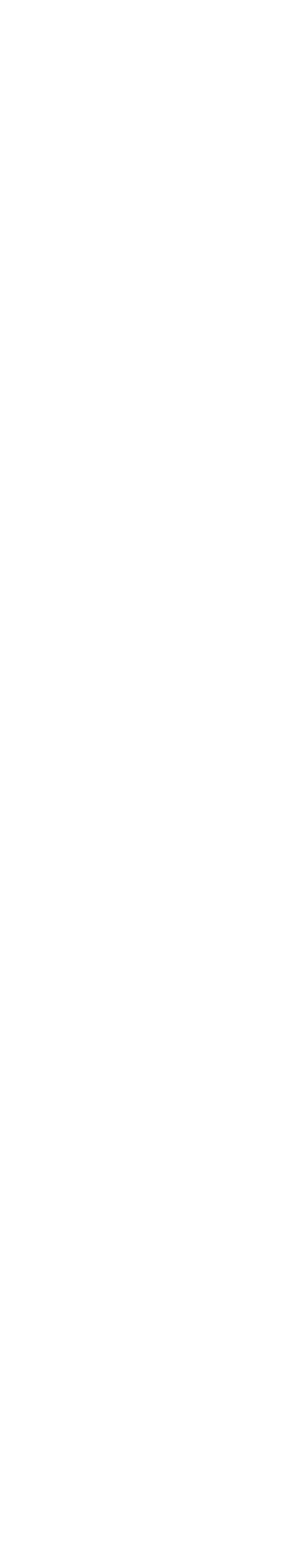
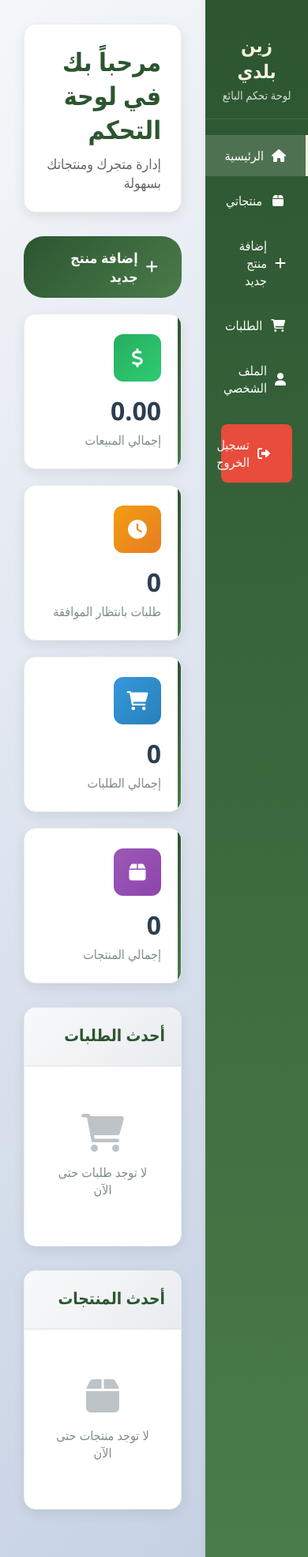
Before and after one commit to ayoub21dev/ZenBladi-V2, a PHP site: page /Seller/Seller.php in a window 390 px wide. Before the commit the page is empty. Shown: the whole page at 79% size. Before the commit the page ends 844 px from the top, so only its background shows below. Run offline with PHP 8.4, Linux system fonts and the light colour scheme; the visitor is signed in with stand-in values (Sample User, id 1); data that the repository does not hold is empty.

Commit message:
feat(seller): implement seller dashboard with statistics and latest orders/products
- Create Seller.php to display seller-specific statistics including total sales, pending orders, and total products.
- Fetch and display the latest orders and products for the seller.
- Update session variable from user_id to seller_id for better clarity in user roles.
- Add responsive design elements and interactive features for improved user experience.

```diff
--- a/frontEnd/Seller/Seller.php
+++ b/frontEnd/Seller/Seller.php
@@ -0,0 +1,224 @@
+<?php
+session_start();
+require_once '../../backend/db.php';
+
+// Check if seller is logged in
+if (!isset($_SESSION['user_id']) || $_SESSION['user_type'] !== 'seller') {
+    header('Location: ../login.php');
+    exit();
+}
+
+$seller_id = $_SESSION['user_id'];
+
+// Fetch seller statistics
+try {
+    // Total Sales
+    $sales_query = "SELECT COALESCE(SUM(total_amount), 0) as total_sales FROM orders WHERE seller_id = ? AND status = 'completed'";
+    $sales_stmt = $pdo->prepare($sales_query);
+    $sales_stmt->execute([$seller_id]);
+    $total_sales = $sales_stmt->fetch()['total_sales'];
+
+    // Orders Pending Approval
+    $pending_query = "SELECT COUNT(*) as pending_orders FROM orders WHERE seller_id = ? AND status = 'pending'";
+    $pending_stmt = $pdo->prepare($pending_query);
+    $pending_stmt->execute([$seller_id]);
+    $pending_orders = $pending_stmt->fetch()['pending_orders'];
+
+    // Total Orders
+    $orders_query = "SELECT COUNT(*) as total_orders FROM orders WHERE seller_id = ?";
+    $orders_stmt = $pdo->prepare($orders_query);
+    $orders_stmt->execute([$seller_id]);
+    $total_orders = $orders_stmt->fetch()['total_orders'];
+
+    // Total Products
+    $products_query = "SELECT COUNT(*) as total_products FROM product WHERE seller_id = ?";
+    $products_stmt = $pdo->prepare($products_query);
+    $products_stmt->execute([$seller_id]);
+    $total_products = $products_stmt->fetch()['total_products'];
+
+    // Latest Orders (last 5)
+    $latest_orders_query = "SELECT o.id, o.total_amount, o.status, o.created_at, u.name as customer_name
+                           FROM orders o
+                           JOIN users u ON o.user_id = u.id
+                           WHERE o.seller_id = ?
+                           ORDER BY o.created_at DESC
+                           LIMIT 5";
+    $latest_orders_stmt = $pdo->prepare($latest_orders_query);
+    $latest_orders_stmt->execute([$seller_id]);
+    $latest_orders = $latest_orders_stmt->fetchAll();
+
+    // Latest Products (last 5)
+    $latest_products_query = "SELECT id, name, price, image, created_at
+                             FROM product
+                             WHERE seller_id = ?
+                             ORDER BY created_at DESC
+                             LIMIT 5";
+    $latest_products_stmt = $pdo->prepare($latest_products_query);
+    $latest_products_stmt->execute([$seller_id]);
+    $latest_products = $latest_products_stmt->fetchAll();
+
+} catch (PDOException $e) {
+    error_log('Database error: ' . $e->getMessage());
+    $total_sales = $pending_orders = $total_orders = $total_products = 0;
+    $latest_orders = $latest_products = [];
+}
+?>
+
+<!DOCTYPE html>
+<html lang="ar" dir="rtl">
+<head>
+    <meta charset="UTF-8">
+    <meta name="viewport" content="width=device-width, initial-scale=1.0">
+    <title>لوحة تحكم البائع - زين بلدي</title>
+    <link rel="stylesheet" href="https://cdnjs.cloudflare.com/ajax/libs/font-awesome/6.0.0/css/all.min.css">
+    <link rel="stylesheet" href="../assest/CSS/Seller.css">
+
+</head>
+<body>
+    <div class="dashboard-container">
+        <!-- Sidebar -->
+        <div class="sidebar">
+            <div class="sidebar-header">
+                <h2>زين بلدي</h2>
+                <p>لوحة تحكم البائع</p>
+            </div>
+            <ul class="sidebar-menu">
+                <li><a href="Seller.php" class="active"><i class="fas fa-home"></i> الرئيسية</a></li>
+                <li><a href="products.php"><i class="fas fa-box"></i> منتجاتي</a></li>
+                <li><a href="add-product.php"><i class="fas fa-plus"></i> إضافة منتج جديد</a></li>
+                <li><a href="orders.php"><i class="fas fa-shopping-cart"></i> الطلبات</a></li>
+                <li><a href="profile.php"><i class="fas fa-user"></i> الملف الشخصي</a></li>
+                <li><a href="../logout.php" class="logout-btn"><i class="fas fa-sign-out-alt"></i> تسجيل الخروج</a></li>
+            </ul>
+        </div>
+
+        <!-- Main Content -->
+        <div class="main-content">
+            <!-- Dashboard Header -->
+            <div class="dashboard-header">
+                <h1>مرحباً بك في لوحة التحكم</h1>
+                <p>إدارة متجرك ومنتجاتك بسهولة</p>
+            </div>
+
+            <!-- Add Product Button -->
+            <a href="add-product.php" class="add-product-btn">
+                <i class="fas fa-plus"></i>
+                إضافة منتج جديد
+            </a>
+
+            <!-- Statistics Cards -->
+            <div class="stats-grid">
+                <div class="stat-card sales">
+                    <div class="icon"><i class="fas fa-dollar-sign"></i></div>
+                    <h3><?= number_format($total_sales, 2) ?></h3>
+                    <p>إجمالي المبيعات</p>
+                </div>
+                <div class="stat-card pending">
+                    <div class="icon"><i class="fas fa-clock"></i></div>
+                    <h3><?= $pending_orders ?></h3>
+                    <p>طلبات بانتظار الموافقة</p>
+                </div>
+                <div class="stat-card orders">
+                    <div class="icon"><i class="fas fa-shopping-cart"></i></div>
+                    <h3><?= $total_orders ?></h3>
+                    <p>إجمالي الطلبات</p>
+                </div>
+                <div class="stat-card products">
+                    <div class="icon"><i class="fas fa-box"></i></div>
+                    <h3><?= $total_products ?></h3>
+                    <p>إجمالي المنتجات</p>
+                </div>
+            </div>
+
+            <!-- Content Sections -->
+            <div class="content-grid">
+                <!-- Latest Orders -->
+                <div class="content-section">
+                    <div class="section-header">
+                        <h2>أحدث الطلبات</h2>
+                    </div>
+                    <div class="section-content">
+                        <?php if (empty($latest_orders)): ?>
+                            <div class="empty-state">
+                                <i class="fas fa-shopping-cart"></i>
+                                <p>لا توجد طلبات حتى الآن</p>
+                            </div>
+                        <?php else: ?>
+                            <?php foreach ($latest_orders as $order): ?>
+                                <div class="order-item">
+                                    <div class="order-info">
+                                        <h4>طلب #<?= $order['id'] ?></h4>
+                                        <p>العميل: <?= htmlspecialchars($order['customer_name']) ?></p>
+                                        <p><?= date('Y-m-d', strtotime($order['created_at'])) ?></p>
+                                    </div>
+                                    <div>
+                                        <p style="font-weight: bold; margin-bottom: 5px;"><?= number_format($order['total_amount'], 2) ?> درهم</p>
+                                        <span class="status-badge status-<?= $order['status'] ?>">
+                                            <?php
+                                            $status_text = [
+                                                'pending' => 'في الانتظار',
+                                                'completed' => 'مكتمل',
+                                                'cancelled' => 'ملغي'
+                                            ];
+                                            echo $status_text[$order['status']] ?? $order['status'];
+                                            ?>
+                                        </span>
+                                    </div>
+                                </div>
+                            <?php endforeach; ?>
+                        <?php endif; ?>
+                    </div>
+                </div>
+
+                <!-- Latest Products -->
+                <div class="content-section">
+                    <div class="section-header">
+                        <h2>أحدث المنتجات</h2>
+                    </div>
+                    <div class="section-content">
+                        <?php if (empty($latest_products)): ?>
+                            <div class="empty-state">
+                                <i class="fas fa-box"></i>
+                                <p>لا توجد منتجات حتى الآن</p>
+                            </div>
+                        <?php else: ?>
+                            <?php foreach ($latest_products as $product): ?>
+                                <div class="product-item">
+                                    <div class="product-info">
+                                        <h4><?= htmlspecialchars($product['name']) ?></h4>
+                                        <p><?= number_format($product['price'], 2) ?> درهم</p>
+                                        <p><?= date('Y-m-d', strtotime($product['created_at'])) ?></p>
+                                    </div>
+                                    <?php if ($product['image']): ?>
+                                        <img src="<?= htmlspecialchars($product['image']) ?>" alt="<?= htmlspecialchars($product['name']) ?>" class="product-image">
+                                    <?php endif; ?>
+                                </div>
+                            <?php endforeach; ?>
+                        <?php endif; ?>
+                    </div>
+                </div>
+            </div>
+        </div>
+    </div>
+
+    <script>
+        // Add some interactive features
+        document.addEventListener('DOMContentLoaded', function() {
+            // Animate stat cards on load
+            const statCards = document.querySelectorAll('.stat-card');
+            statCards.forEach((card, index) => {
+                setTimeout(() => {
+                    card.style.opacity = '0';
+                    card.style.transform = 'translateY(20px)';
+                    card.style.transition = 'all 0.5s ease';
+
+                    setTimeout(() => {
+                        card.style.opacity = '1';
+                        card.style.transform = 'translateY(0)';
+                    }, 100);
+                }, index * 100);
+            });
+        });
+    </script>
+</body>
+</html>
--- /dev/null
+++ b/frontEnd/assest/CSS/Seller.css
@@ -0,0 +1,336 @@
+* {
+    margin: 0;
+    padding: 0;
+    box-sizing: border-box;
+}
+
+body {
+    font-family: 'Segoe UI', Tahoma, Geneva, Verdana, sans-serif;
+    background: linear-gradient(135deg, #f5f7fa 0%, #c3cfe2 100%);
+    min-height: 100vh;
+    direction: rtl;
+}
+
+.dashboard-container {
+    display: flex;
+    min-height: 100vh;
+}
+
+/* Sidebar Styles */
+.sidebar {
+    width: 280px;
+    background: linear-gradient(180deg, #2c5530 0%, #4a7c4a 100%);
+    color: white;
+    padding: 20px 0;
+    box-shadow: 2px 0 10px rgba(0,0,0,0.1);
+    position: fixed;
+    height: 100vh;
+    overflow-y: auto;
+}
+
+.sidebar-header {
+    text-align: center;
+    padding: 20px;
+    border-bottom: 1px solid rgba(255,255,255,0.1);
+    margin-bottom: 20px;
+}
+
+.sidebar-header h2 {
+    color: #f4f1de;
+    font-size: 1.5rem;
+    margin-bottom: 5px;
+}
+
+.sidebar-header p {
+    color: rgba(255,255,255,0.8);
+    font-size: 0.9rem;
+}
+
+.sidebar-menu {
+    list-style: none;
+    padding: 0;
+}
+
+.sidebar-menu li {
+    margin: 5px 0;
+}
+
+.sidebar-menu a {
+    display: flex;
+    align-items: center;
+    padding: 15px 25px;
+    color: white;
+    text-decoration: none;
+    transition: all 0.3s ease;
+    border-right: 3px solid transparent;
+}
+
+.sidebar-menu a:hover {
+    background: rgba(255,255,255,0.1);
+    border-right-color: #f4f1de;
+}
+
+.sidebar-menu a.active {
+    background: rgba(255,255,255,0.15);
+    border-right-color: #f4f1de;
+}
+
+.sidebar-menu i {
+    margin-left: 10px;
+    width: 20px;
+    text-align: center;
+}
+
+.logout-btn {
+    background: #e74c3c !important;
+    margin: 20px;
+    border-radius: 8px;
+    text-align: center;
+}
+
+.logout-btn:hover {
+    background: #c0392b !important;
+}
+
+/* Main Content */
+.main-content {
+    flex: 1;
+    margin-right: 280px;
+    padding: 30px;
+}
+
+.dashboard-header {
+    background: white;
+    padding: 25px;
+    border-radius: 15px;
+    box-shadow: 0 5px 15px rgba(0,0,0,0.08);
+    margin-bottom: 30px;
+    border: 1px solid #e9ecef;
+}
+
+.dashboard-header h1 {
+    color: #2c5530;
+    font-size: 2rem;
+    margin-bottom: 10px;
+}
+
+.dashboard-header p {
+    color: #666;
+    font-size: 1.1rem;
+}
+
+/* Statistics Cards */
+.stats-grid {
+    display: grid;
+    grid-template-columns: repeat(auto-fit, minmax(250px, 1fr));
+    gap: 20px;
+    margin-bottom: 30px;
+}
+
+.stat-card {
+    background: white;
+    padding: 25px;
+    border-radius: 15px;
+    box-shadow: 0 5px 15px rgba(0,0,0,0.08);
+    border: 1px solid #e9ecef;
+    transition: transform 0.3s ease;
+    position: relative;
+    overflow: hidden;
+}
+
+.stat-card:hover {
+    transform: translateY(-5px);
+}
+
+.stat-card::before {
+    content: '';
+    position: absolute;
+    top: 0;
+    right: 0;
+    width: 4px;
+    height: 100%;
+    background: linear-gradient(180deg, #2c5530, #4a7c4a);
+}
+
+.stat-card .icon {
+    width: 60px;
+    height: 60px;
+    border-radius: 12px;
+    display: flex;
+    align-items: center;
+    justify-content: center;
+    font-size: 1.5rem;
+    margin-bottom: 15px;
+}
+
+.stat-card.sales .icon {
+    background: linear-gradient(135deg, #27ae60, #2ecc71);
+    color: white;
+}
+
+.stat-card.pending .icon {
+    background: linear-gradient(135deg, #f39c12, #e67e22);
+    color: white;
+}
+
+.stat-card.orders .icon {
+    background: linear-gradient(135deg, #3498db, #2980b9);
+    color: white;
+}
+
+.stat-card.products .icon {
+    background: linear-gradient(135deg, #9b59b6, #8e44ad);
+    color: white;
+}
+
+.stat-card h3 {
+    color: #2c3e50;
+    font-size: 2rem;
+    margin-bottom: 5px;
+}
+
+.stat-card p {
+    color: #7f8c8d;
+    font-size: 1rem;
+}
+
+/* Content Sections */
+.content-grid {
+    display: grid;
+    grid-template-columns: 1fr 1fr;
+    gap: 30px;
+    margin-bottom: 30px;
+}
+
+.content-section {
+    background: white;
+    border-radius: 15px;
+    box-shadow: 0 5px 15px rgba(0,0,0,0.08);
+    border: 1px solid #e9ecef;
+    overflow: hidden;
+}
+
+.section-header {
+    background: linear-gradient(135deg, #f8f9fa, #e9ecef);
+    padding: 20px;
+    border-bottom: 1px solid #dee2e6;
+}
+
+.section-header h2 {
+    color: #2c5530;
+    font-size: 1.3rem;
+    margin-bottom: 5px;
+}
+
+.section-content {
+    padding: 20px;
+}
+
+.order-item, .product-item {
+    display: flex;
+    justify-content: space-between;
+    align-items: center;
+    padding: 15px 0;
+    border-bottom: 1px solid #f1f3f4;
+}
+
+.order-item:last-child, .product-item:last-child {
+    border-bottom: none;
+}
+
+.order-info h4, .product-info h4 {
+    color: #2c3e50;
+    margin-bottom: 5px;
+}
+
+.order-info p, .product-info p {
+    color: #7f8c8d;
+    font-size: 0.9rem;
+}
+
+.status-badge {
+    padding: 5px 12px;
+    border-radius: 20px;
+    font-size: 0.8rem;
+    font-weight: bold;
+}
+
+.status-pending {
+    background: #fff3cd;
+    color: #856404;
+}
+
+.status-completed {
+    background: #d4edda;
+    color: #155724;
+}
+
+.status-cancelled {
+    background: #f8d7da;
+    color: #721c24;
+}
+
+.product-image {
+    width: 50px;
+    height: 50px;
+    border-radius: 8px;
+    object-fit: cover;
+    margin-left: 15px;
+}
+
+.add-product-btn {
+    background: linear-gradient(135deg, #2c5530, #4a7c4a);
+    color: white;
+    border: none;
+    padding: 15px 30px;
+    border-radius: 25px;
+    font-size: 1.1rem;
+    font-weight: bold;
+    cursor: pointer;
+    transition: all 0.3s ease;
+    text-decoration: none;
+    display: inline-flex;
+    align-items: center;
+    margin-bottom: 20px;
+}
+
+.add-product-btn:hover {
+    transform: translateY(-2px);
+    box-shadow: 0 8px 25px rgba(44, 85, 48, 0.3);
+}
+
+.add-product-btn i {
+    margin-left: 10px;
+}
+
+.empty-state {
+    text-align: center;
+    padding: 40px 20px;
+    color: #7f8c8d;
+}
+
+.empty-state i {
+    font-size: 3rem;
+    margin-bottom: 15px;
+    color: #bdc3c7;
+}
+
+@media (max-width: 768px) {
+    .sidebar {
+        width: 100%;
+        height: auto;
+        position: relative;
+    }
+
+    .main-content {
+        margin-right: 0;
+    }
+
+    .content-grid {
+        grid-template-columns: 1fr;
+    }
+
+    .stats-grid {
+        grid-template-columns: repeat(auto-fit, minmax(200px, 1fr));
+    }
+}
--- a/frontEnd/assest/CSS/index.css
+++ b/frontEnd/assest/CSS/index.css
@@ -145,7 +145,7 @@ body {
   transition: transform 0.3s ease, box-shadow 0.3s ease;
   flex: 1;
   min-width: 280px;
-  max-width: 320px;
+  /* max-width: 320px; */ /* Remove or comment out this line */
   border: 1px solid #e9ecef;
 }
 
--- a/frontEnd/login.php
+++ b/frontEnd/login.php
@@ -29,7 +29,7 @@ if ($_SERVER['REQUEST_METHOD'] === 'POST') {
         $user = $stmt->fetch();
 
         if ($user && password_verify($password, $user['password'])) {
-            $_SESSION['user_id'] = $user['id'];
+            $_SESSION['seller_id'] = $user['id'];  // Changed from user_id to seller_id
             $_SESSION['user_type'] = 'seller';
             header('Location: Seller/Seller.php');
             exit;
```
Also changed, not shown: frontEnd/Seller/add-product.php (added), frontEnd/Seller/logout.php (added), frontEnd/Seller/orders.php (added), frontEnd/Seller/products.php (added), frontEnd/Seller/profile.php (added).
